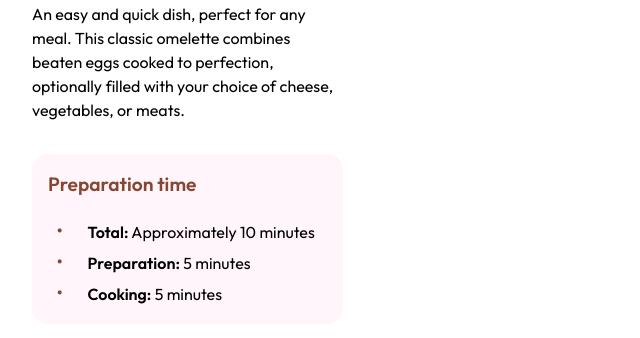
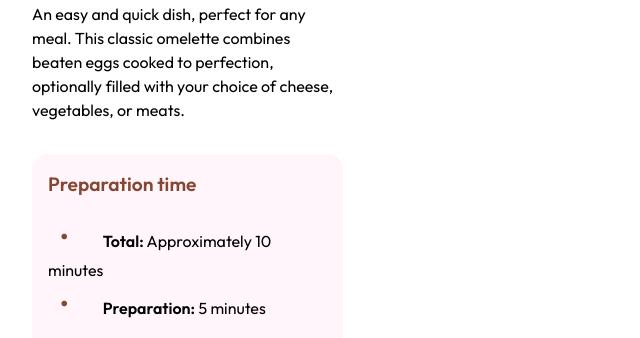
Before and after one commit to jvisme1991/FEM-recipe-page, a plain HTML site: page recipe-page-main/index.html in a window 1280 px wide. Shown: the part 307-645 px from the top of the page, without its empty margins (0-640 px from the left). Drawn offline with Linux system fonts and the light colour scheme.

Commit message:
Update styles.css
finish styling ul

```diff
--- a/recipe-page-main/styles.css
+++ b/recipe-page-main/styles.css
@@ -138,7 +138,7 @@ h3 {
   margin-bottom: 1rem;
 }
 
-.prep-time-list {
+ul {
   list-style-type: none;
 }
 
@@ -146,13 +146,13 @@ h3 {
   line-height: 3;
 }
  */
-.prep-time-list li::before {
+ul li::before {
   content: "\2022";
   color: var(--clr-primary-nutmeg);
   display: inline-block;
   width: 1.5em;
   margin-left: 0.4em;
-  font-size: 1.3em;
+  font-size: 1.8em;
 }
 
 main {
```
